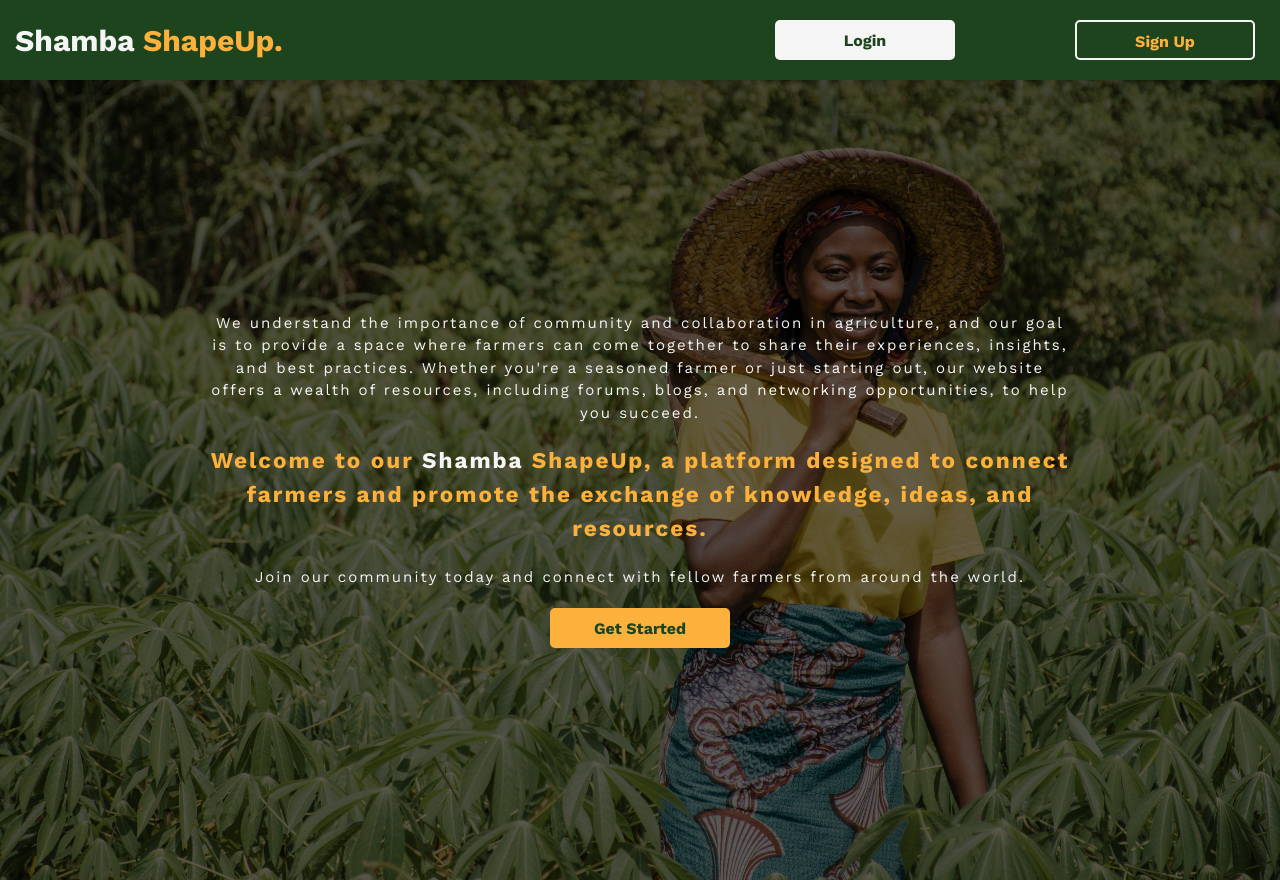
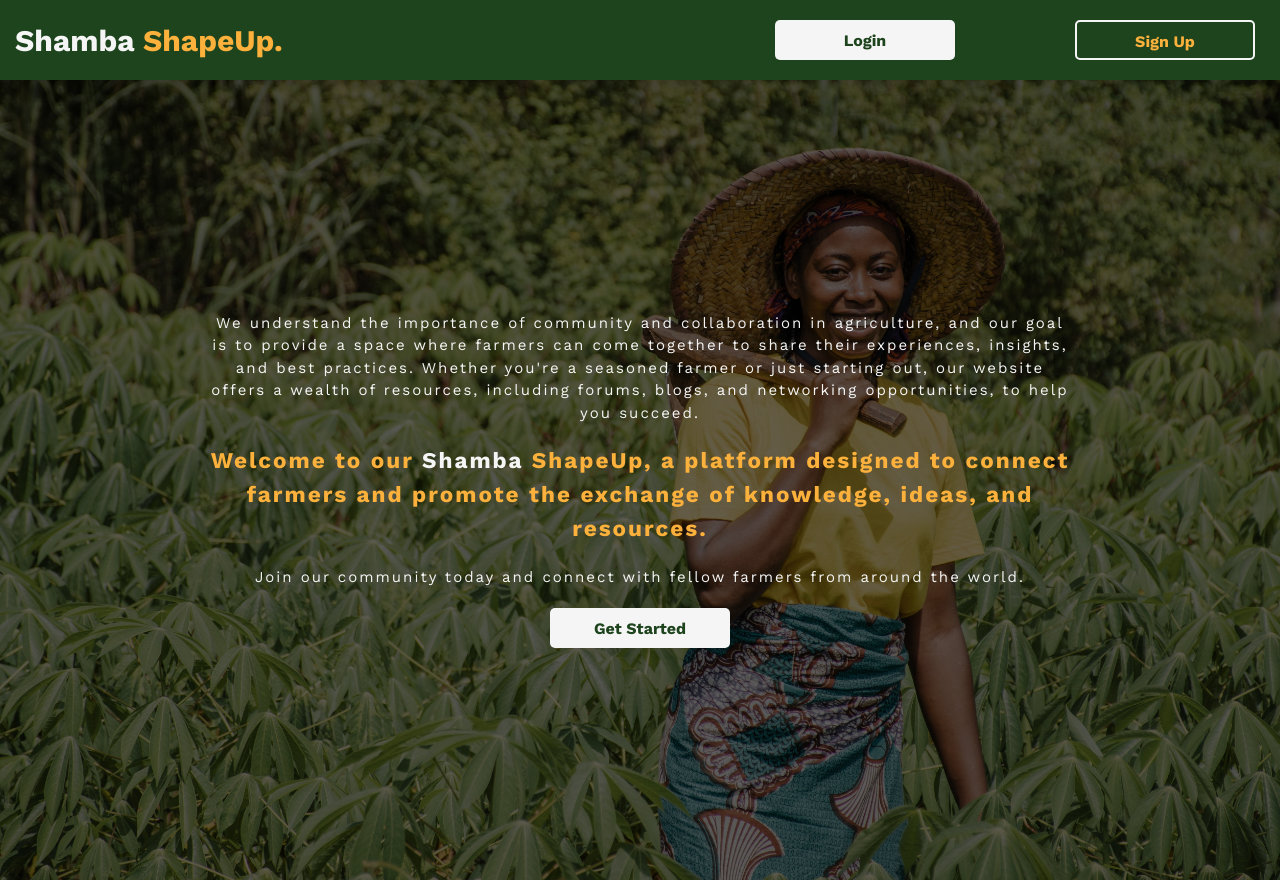
Before and after one commit to Murage-Ivy/downwork, a React (Create React App) app: page / in a window 1280 px wide. Built offline with nearby package versions, Linux system fonts and the light colour scheme.

Commit message:
Add routing

```diff
--- a/src/components/LandingPageContent.tsx
+++ b/src/components/LandingPageContent.tsx
@@ -1,4 +1,5 @@
 import React from 'react'
+import { Link } from 'react-router-dom'
 
 function LandingPageContent() {
     return (
@@ -28,7 +29,7 @@
                     </div>
                 </div>
                 <div id="landing-page-body-content-btn">
-                    <button className="btn btn-primary">Get Started</button>
+                    <Link to="/login"><button className="btn btn-primary">Get Started</button></Link>
                 </div>
             </div>
 
```
